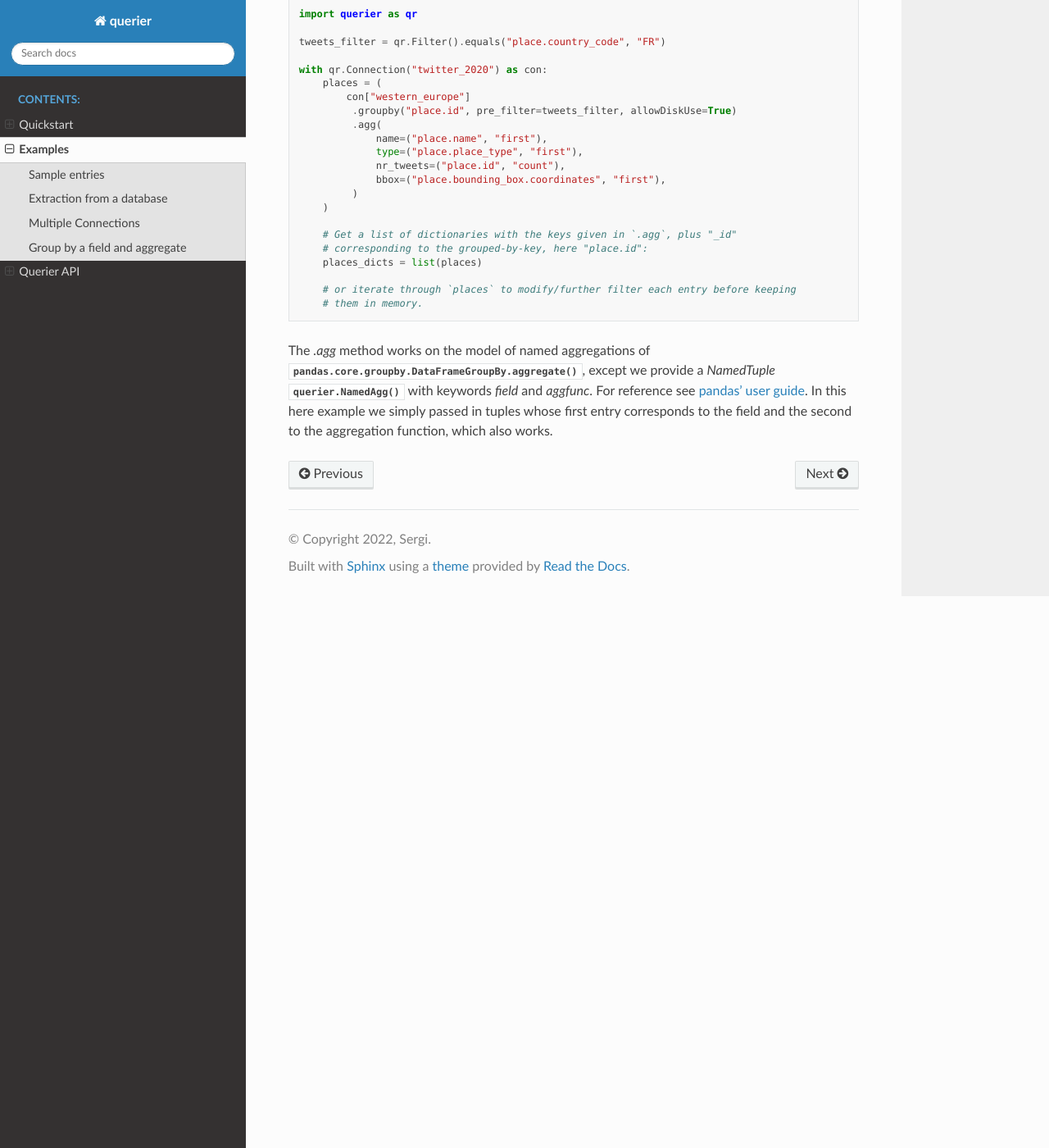
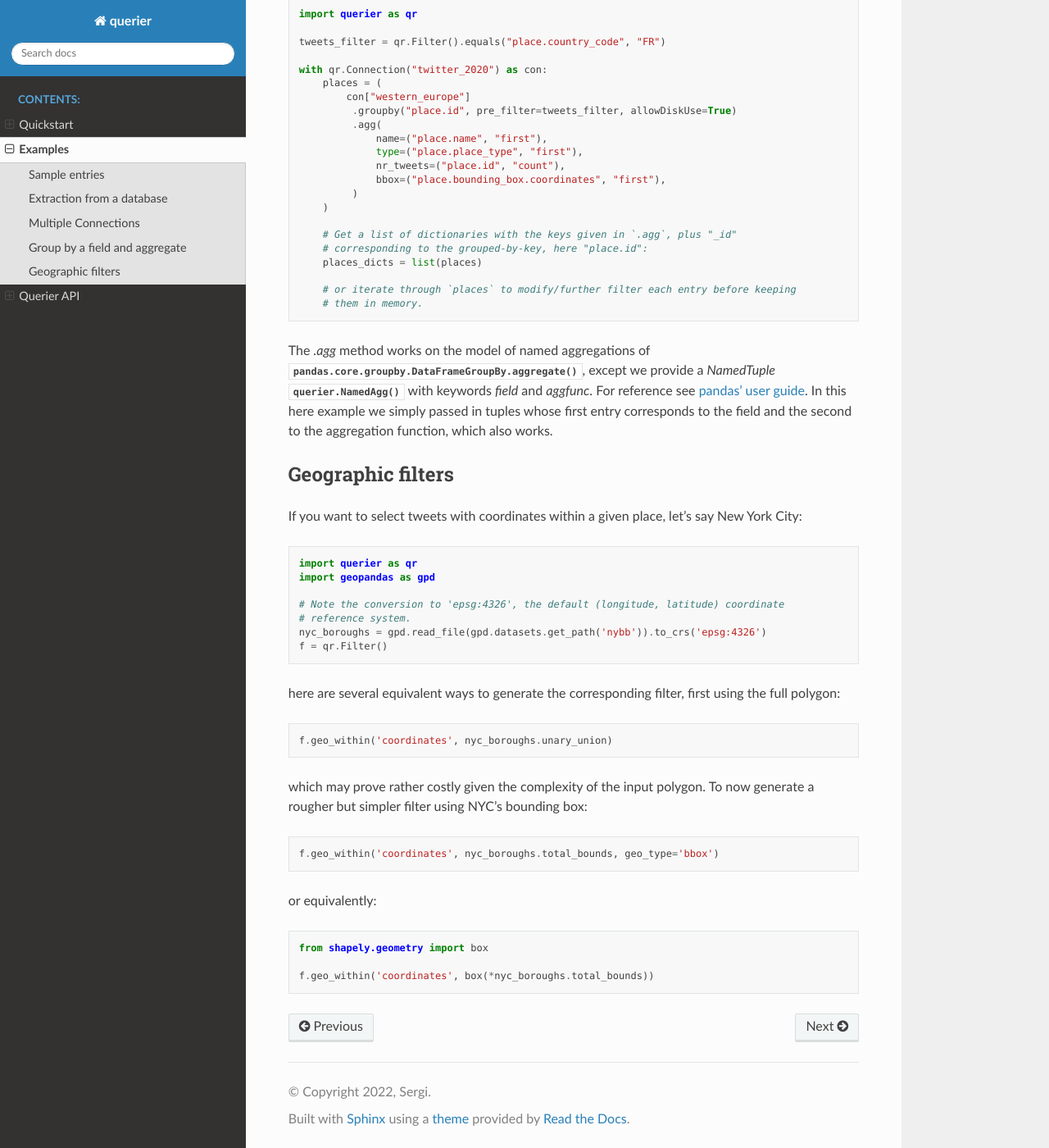
Before and after one commit to TLouf/querier, a Sphinx documentation site: the page built from doc/source/examples.rst, in a window 1280 px wide and 1400 px high, scrolled down 2236 px. Shown: the whole window at 82% size. Built offline with Sphinx 7.4.7 and the Read the Docs theme 2.0.0, drawn with Linux system fonts in a browser that asks for light colours.

Commit message:
Add geo filter example

```diff
--- a/doc/source/examples.rst
+++ b/doc/source/examples.rst
@@ -108,6 +108,7 @@
 Connection object to extract tweets from different years.
 
 
+
 Group by a field and aggregate
 ------------------------------
 
@@ -146,3 +147,35 @@
 
 .. _pandas' user guide:
     https://pandas.pydata.org/pandas-docs/stable/user_guide/groupby.html?#named-aggregation
+
+
+
+Geographic filters
+--------------------------
+
+If you want to select tweets with coordinates within a given place, let's say New York
+City::
+
+    import querier as qr
+    import geopandas as gpd
+
+    # Note the conversion to 'epsg:4326', the default (longitude, latitude) coordinate
+    # reference system.
+    nyc_boroughs = gpd.read_file(gpd.datasets.get_path('nybb')).to_crs('epsg:4326')
+    f = qr.Filter()
+
+here are several equivalent ways to generate the corresponding filter, first using the
+full polygon::
+
+    f.geo_within('coordinates', nyc_boroughs.unary_union)
+
+which may prove rather costly given the complexity of the input polygon. To now generate
+a rougher but simpler filter using NYC's bounding box::
+
+    f.geo_within('coordinates', nyc_boroughs.total_bounds, geo_type='bbox')
+
+or equivalently::
+
+    from shapely.geometry import box
+
+    f.geo_within('coordinates', box(*nyc_boroughs.total_bounds))
```
